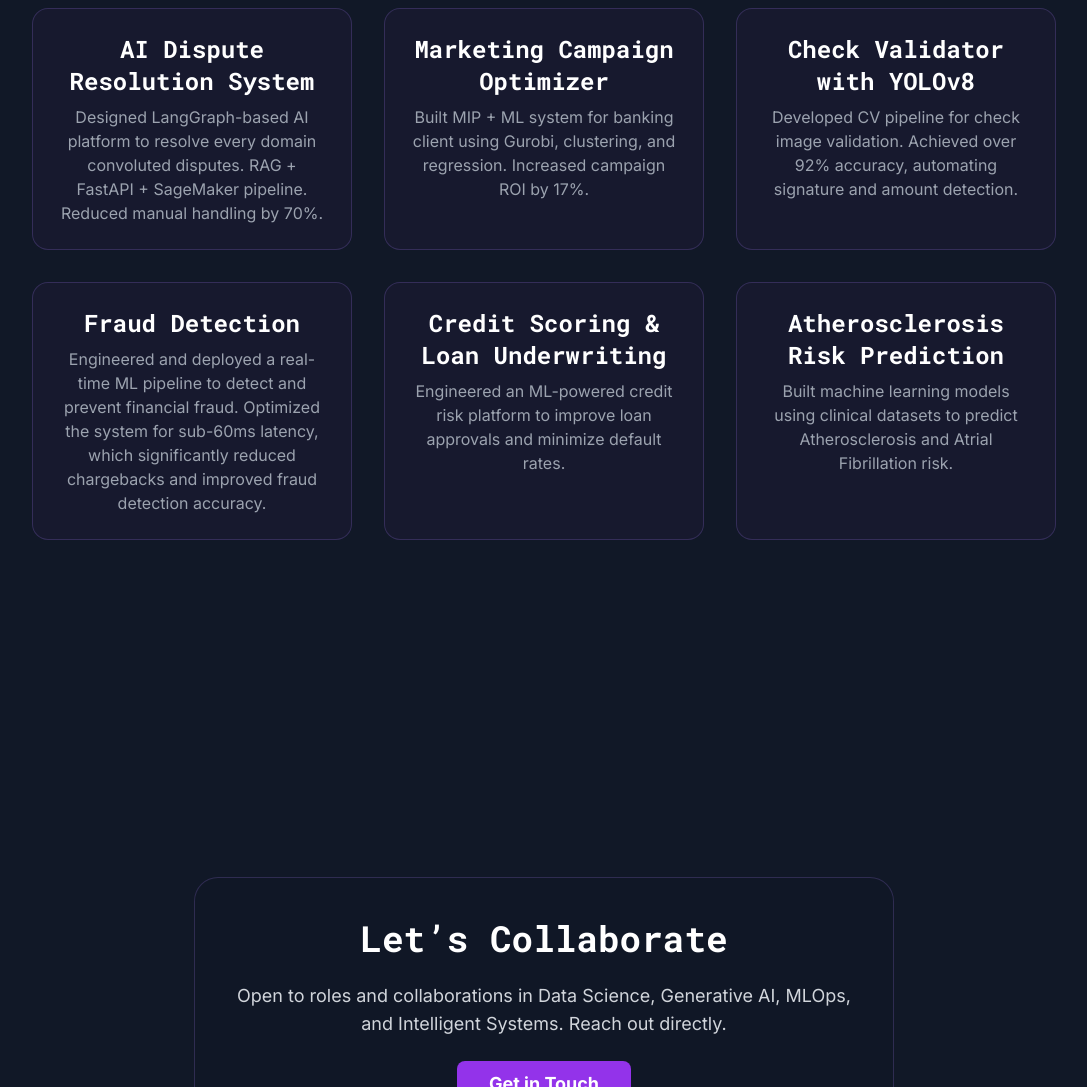
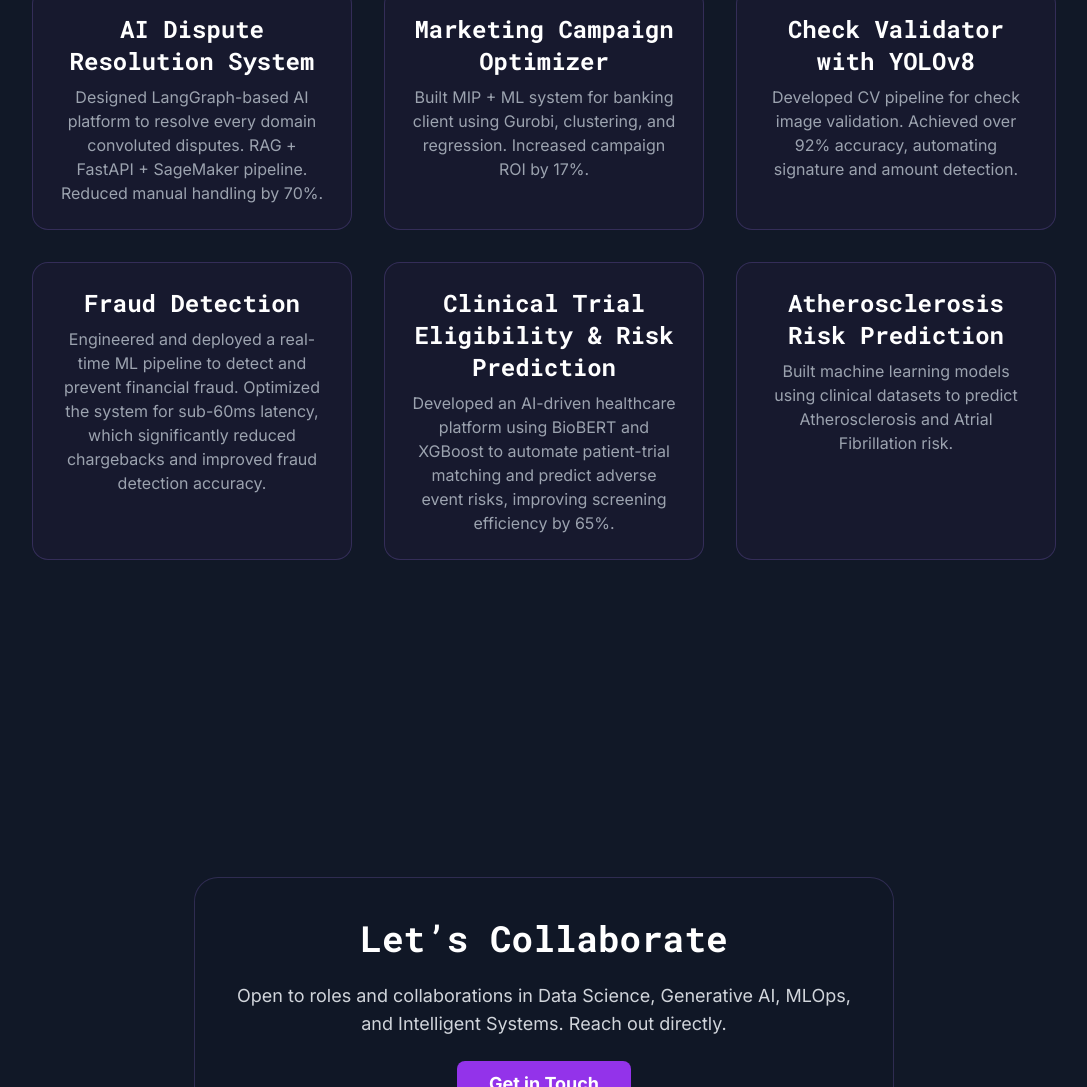
Before and after one commit to Daya2k/portfolio, a plain HTML site: page index.html in a window 1280 px wide. Shown: the part 2570-3657 px from the top of the page, without its empty margins (96-1183 px from the left). Drawn offline with nearby package versions, Linux system fonts and the light colour scheme.

Commit message:
Update index.html

```diff
--- a/index.html
+++ b/index.html
@@ -141,9 +141,9 @@
             </p>
           </div>
           <div class="project-card">
-            <h3 class="text-2xl font-bold text-white mb-2">Credit Scoring & Loan Underwriting</h3>
+            <h3 class="text-2xl font-bold text-white mb-2">Clinical Trial Eligibility & Risk Prediction</h3>
             <p class="text-gray-400">
-                Engineered an ML-powered credit risk platform to improve loan approvals and minimize default rates.
+                Developed an AI-driven healthcare platform using BioBERT and XGBoost to automate patient-trial matching and predict adverse event risks, improving screening efficiency by 65%.
             </p>
           </div>
           <div class="project-card">
```
